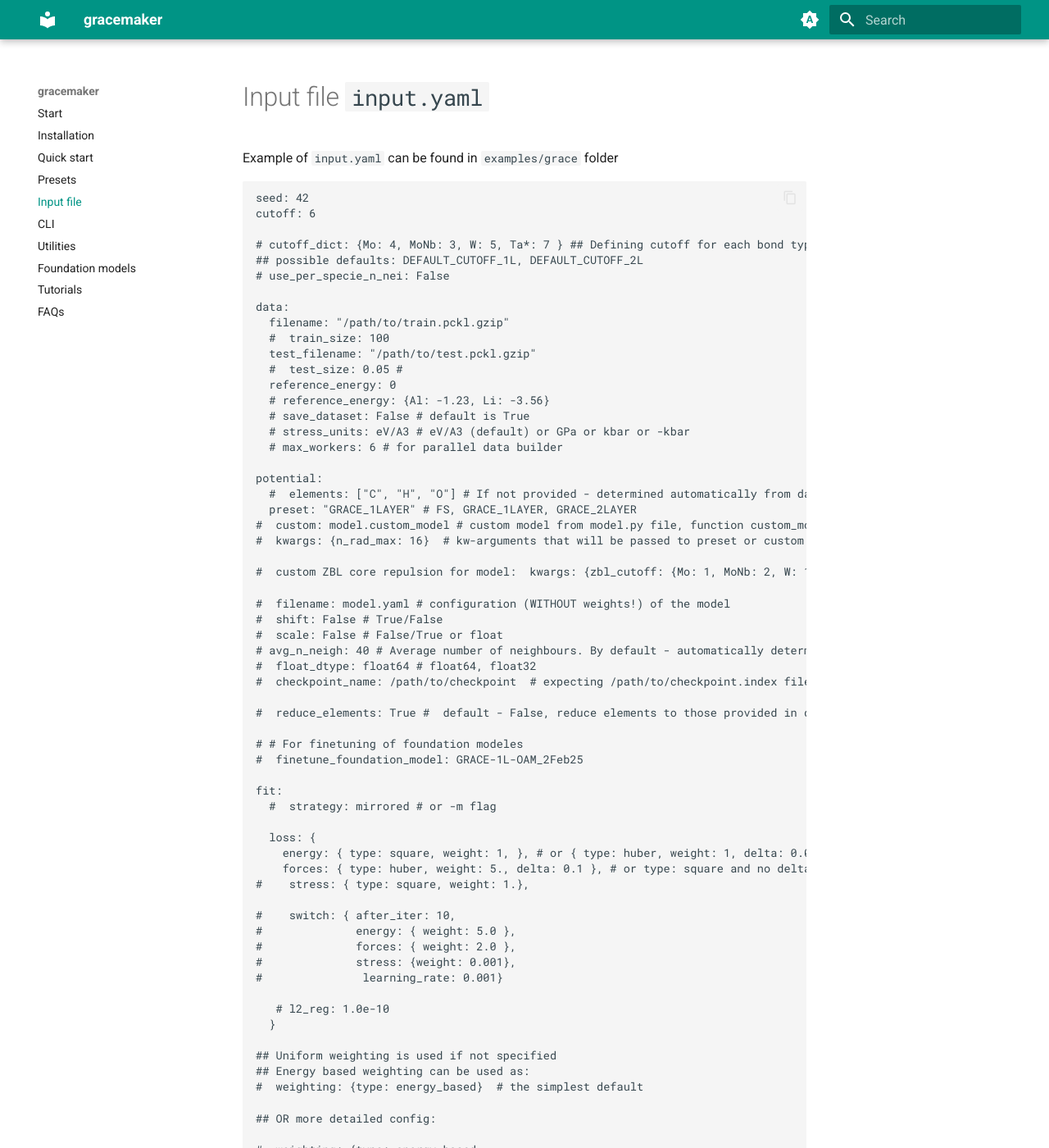
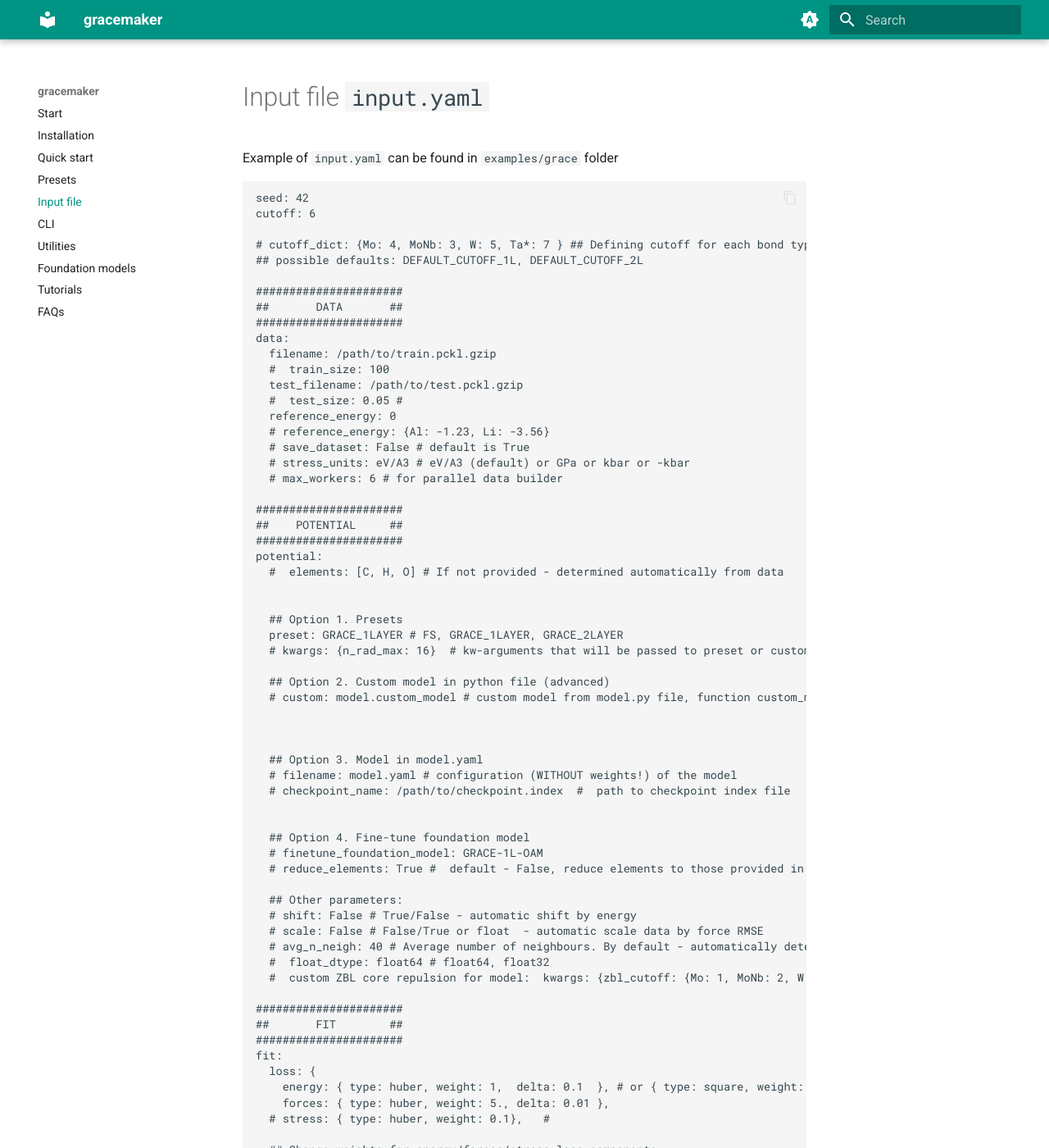
Before and after one commit to ICAMS/grace-tensorpotential, an MkDocs documentation site: the page built from docs/gracemaker/inputfile.md, in a window 1280 px wide and 1400 px high. Shown: the whole window at 82% size. Built offline with MkDocs 1.6.1 and Material for MkDocs 9.7.7, drawn with Linux system fonts in a browser that asks for light colours; some of the changed text lies outside the part shown.

Commit message:
Update inputfile.md

````diff
--- a/docs/gracemaker/inputfile.md
+++ b/docs/gracemaker/inputfile.md
@@ -9,12 +9,14 @@ cutoff: 6
 
 # cutoff_dict: {Mo: 4, MoNb: 3, W: 5, Ta*: 7 } ## Defining cutoff for each bond type separately, used by certain models
 ## possible defaults: DEFAULT_CUTOFF_1L, DEFAULT_CUTOFF_2L
-# use_per_specie_n_nei: False
 
+######################
+##       DATA       ##
+######################
 data:
-  filename: "/path/to/train.pckl.gzip"
+  filename: /path/to/train.pckl.gzip
   #  train_size: 100
-  test_filename: "/path/to/test.pckl.gzip"
+  test_filename: /path/to/test.pckl.gzip
   #  test_size: 0.05 #
   reference_energy: 0
   # reference_energy: {Al: -1.23, Li: -3.56}
@@ -22,106 +24,129 @@ data:
   # stress_units: eV/A3 # eV/A3 (default) or GPa or kbar or -kbar
   # max_workers: 6 # for parallel data builder
 
+######################
+##    POTENTIAL     ##
+######################
 potential:
-  #  elements: ["C", "H", "O"] # If not provided - determined automatically from data
-  preset: "GRACE_1LAYER" # FS, GRACE_1LAYER, GRACE_2LAYER
-#  custom: model.custom_model # custom model from model.py file, function custom_model
-#  kwargs: {n_rad_max: 16}  # kw-arguments that will be passed to preset or custom model
+  #  elements: [C, H, O] # If not provided - determined automatically from data
 
-#  custom ZBL core repulsion for model:  kwargs: {zbl_cutoff: {Mo: 1, MoNb: 2, W: 1, Ta*: 3 }}
 
-#  filename: model.yaml # configuration (WITHOUT weights!) of the model
-#  shift: False # True/False
-#  scale: False # False/True or float
-# avg_n_neigh: 40 # Average number of neighbours. By default - automatically determined
-#  float_dtype: float64 # float64, float32
-#  checkpoint_name: /path/to/checkpoint  # expecting /path/to/checkpoint.index file
+  ## Option 1. Presets
+  preset: GRACE_1LAYER # FS, GRACE_1LAYER, GRACE_2LAYER
+  # kwargs: {n_rad_max: 16}  # kw-arguments that will be passed to preset or custom model
 
-#  reduce_elements: True #  default - False, reduce elements to those provided in dataset
+  ## Option 2. Custom model in python file (advanced)
+  # custom: model.custom_model # custom model from model.py file, function custom_model
 
-# # For finetuning of foundation modeles
-#  finetune_foundation_model: GRACE-1L-OAM_2Feb25
 
+
+  ## Option 3. Model in model.yaml
+  # filename: model.yaml # configuration (WITHOUT weights!) of the model
+  # checkpoint_name: /path/to/checkpoint.index  #  path to checkpoint index file
+
+
+  ## Option 4. Fine-tune foundation model
+  # finetune_foundation_model: GRACE-1L-OAM
+  # reduce_elements: True #  default - False, reduce elements to those provided in dataset
+
+  ## Other parameters:
+  # shift: False # True/False - automatic shift by energy
+  # scale: False # False/True or float  - automatic scale data by force RMSE
+  # avg_n_neigh: 40 # Average number of neighbours. By default - automatically determined
+  #  float_dtype: float64 # float64, float32
+  #  custom ZBL core repulsion for model:  kwargs: {zbl_cutoff: {Mo: 1, MoNb: 2, W: 1, Ta*: 3 }}
+
+######################
+##       FIT        ##
+######################
 fit:
-  #  strategy: mirrored # or -m flag
+  loss: {
+    energy: { type: huber, weight: 1,  delta: 0.1  }, # or { type: square, weight: 1}
+    forces: { type: huber, weight: 5., delta: 0.01 },
+  # stress: { type: huber, weight: 0.1},   #
 
-  loss: {
-    energy: { type: square, weight: 1, }, # or { type: huber, weight: 1, delta: 0.01 }
-    forces: { type: huber, weight: 5., delta: 0.1 }, # or type: square and no delta
-#    stress: { type: square, weight: 1.},
+  ## Change weights for energy/forces/stress loss components
+  ## and learning_rate after "after_iter" epochs
+  #    switch: { after_iter: 350,
+  #              energy: { weight: 5.0 },
+  #              forces: { weight: 2.0 },
+  #              stress: {weight: 0.001},
+  #               learning_rate: 0.001}
 
-#    switch: { after_iter: 10,
-#              energy: { weight: 5.0 },
-#              forces: { weight: 2.0 },
-#              stress: {weight: 0.001},
-#               learning_rate: 0.001}
-
-   # l2_reg: 1.0e-10
+   # l2_reg: 1.0e-10  ## L2-regularization not used
   }
-
-## Uniform weighting is used if not specified
-## Energy based weighting can be used as:
-#  weighting: {type: energy_based}  # the simplest default
-
-## OR more detailed config:
-
-#  weighting: {type: energy_based,
-#    ## number of structures to randomly select from the initial dataset
-#    nfit: 10000,
-#    ## only the structures with energy up to E_min + DEup will be selected
-#    DEup: 10.0,  ## eV, upper energy range (E_min + DElow, E_min + DEup)
-#    ## only the structures with maximal force on atom  up to DFup will be selected
-#    DFup: 50.0, ## eV/A
-#    ## lower energy range (E_min, E_min + DElow)
-#    DElow: 1.0,  ## eV
-#    ## delta_E  shift for weights, see paper
-#    DE: 1.0,
-#    ## delta_F  shift for weights, see paper
-#    DF: 1.0,
-#    ## 0<wlow<1 or None: if provided, the renormalization weights of the structures on lower energy range (see DElow)
-#    wlow: 0.75,
-#    ##  "convex_hull" or "cohesive" or "zero_formation_energy": method to compute the E_min
-#    energy: convex_hull,
-#    ## structures types: all (default), bulk or cluster
-#    reftype: all,
-#    ## random number seed
-#    seed: 42}
 
   maxiter: 500 # Max number of iterations
 
-
+  ## Optimization with Adam: good for large number of parameters, first-order method
   optimizer: Adam
   opt_params: { learning_rate: 0.01, amsgrad: True, use_ema: True, ema_momentum: 0.99,  weight_decay: 1.e-20, clipvalue: 1.0}
   # reset_optimizer: True  # reset optimizer, after being loaded from checkpoint
   # for learning-rate reduction
   learning_rate_reduction: { patience: 5, factor: 0.98, min: 5.0e-4, stop_at_min: True, resume_lr: True, }
 
-  ## Other optimizer option
-  #  optimizer: L-BFGS-B
-  #  opt_params: { "maxcor": 100, "maxls": 20 }
+  ## Optimization with BFGS: good for SMALL number of parameters (up to 10k), "second"-order method.
+  ## scipy optimizer on CPU will be used
+  #  optimizer: L-BFGS-B # 'L-BFGS-B' for memory limited or 'BFGS' for full method
+  #  opt_params: {maxcor: 100, maxls: 20 }  # options for L-BFGS-B
 
-  # compute_convex_hull: False
-  batch_size: 32 # Important hyperparameter for Adam and irrelevant (but must be) for L-BFGS-B
+
+  batch_size: 32 # Important hyperparameter for Adam and irrelevant (but must be) for L-BFGS-B/BFGS
   test_batch_size: 200 # test batch size (optional)
-  jit_compile: True
 
-  # eval_init_stats: False  ## Compute train metrics before fitting
 
+  ## Uniform weighting is used if not specified
+  ## Energy based weighting can be used as:
+  #  weighting: {type: energy_based}  # the simplest default
+
+  # compute_convex_hull: False ## for train+test dataset compute convex hull and distance to it
+  # eval_init_stats: False  ## Compute train/test metrics before start fitting
+
+  jit_compile: True  # for XLA compilation, must be used in almost all cases
   ## To use jit_compile efficiently, data must be padded.
   ## Bucket is a group of batches padded to the same shape
   train_max_n_buckets: 10  ## max number of buckets in train set
   test_max_n_buckets: 3  ## same for test
 
   checkpoint_freq: 10 # frequency for **REGULAR** checkpoints.
-#  save_all_regular_checkpoints: False # to store ALL regular checkpoints
-#  progressbar: True # show batch-evaluation progress bar
-#  train_shuffle: True # shuffle train batches on every epoch
+  # save_all_regular_checkpoints: False # to store ALL regular checkpoints
+  # progressbar: True # show batch-evaluation progress bar
+  # train_shuffle: True # shuffle train batches on every epoch
+  # strategy: mirrored # or -m flag # for parallel multi-GPU parameterization
 
-## technical parameters for normalization
-#  loss_norm_by_batch_size: False # normalization of total loss by global batch size (for backward compat)
-#  normalize_weights: True ## norm per-sample weights to sum-up to one
-#  normalize_force_per_structure: True ## force-weights is divided by number of atoms
+  ## technical parameters for normalization
+  #  loss_norm_by_batch_size: False # normalization of total loss by global batch size (for backward compat)
+  #  normalize_weights: True ## norm per-sample weights to sum-up to one
+  #  normalize_force_per_structure: True ## force-weights is divided by number of atoms
 ```
 
 This is complete list of parameters. For the most of practical purposes
 it is sufficient to generate input file with `gracemaker -t` utility.
+
+Detailed weighting option:
+
+```{ .yaml }
+
+potential:
+  weighting: {type: energy_based,
+    ## number of structures to randomly select from the initial dataset
+    nfit: 10000,
+    ## only the structures with energy up to E_min + DEup will be selected
+    DEup: 10.0,  ## eV, upper energy range (E_min + DElow, E_min + DEup)
+    ## only the structures with maximal force on atom  up to DFup will be selected
+    DFup: 50.0, ## eV/A
+    ## lower energy range (E_min, E_min + DElow)
+    DElow: 1.0,  ## eV
+    ## delta_E  shift for weights, see paper
+    DE: 1.0,
+    ## delta_F  shift for weights, see paper
+    DF: 1.0,
+    ## 0<wlow<1 or None: if provided, the renormalization weights of the structures on lower energy range (see DElow)
+    wlow: 0.75,
+    ##  "convex_hull" or "cohesive" or "zero_formation_energy": method to compute the E_min
+    energy: convex_hull,
+    ## structures types: all (default), bulk or cluster
+    reftype: all,
+    ## random number seed
+    seed: 42}
+```
````
